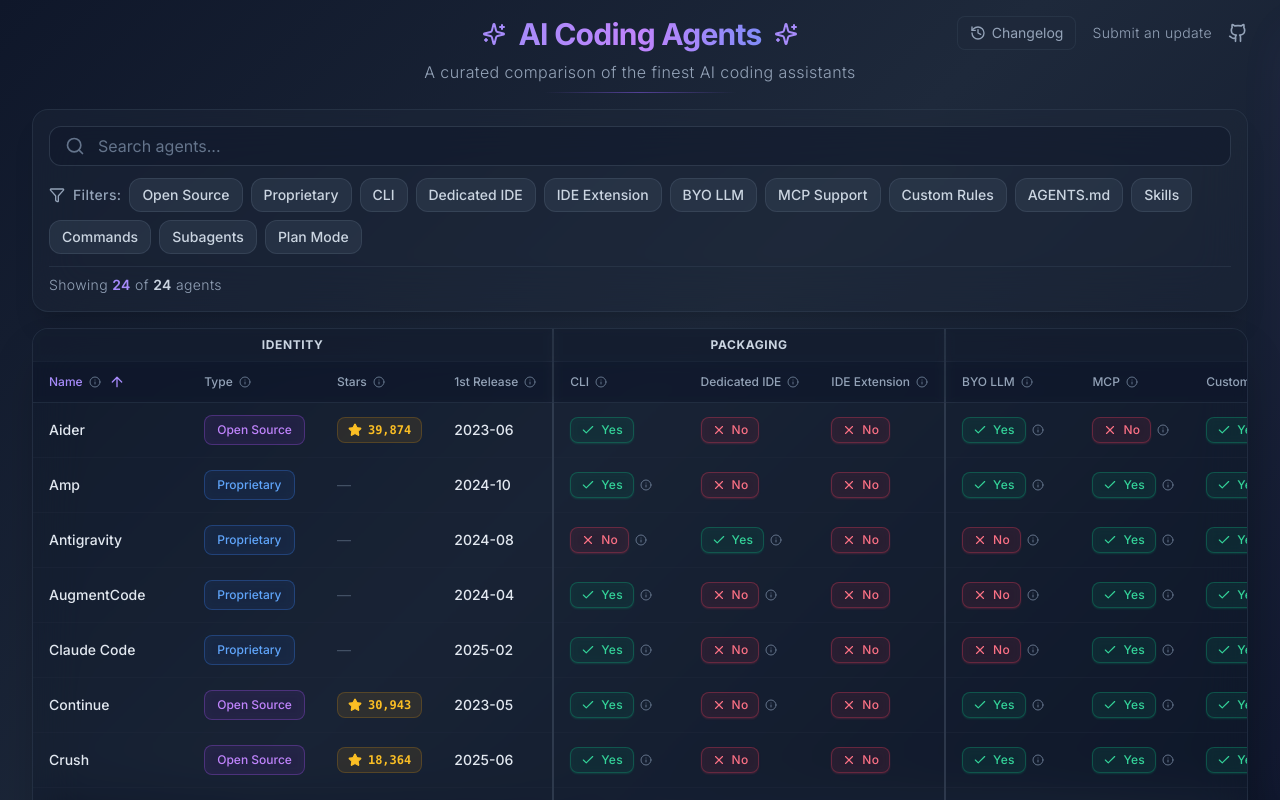
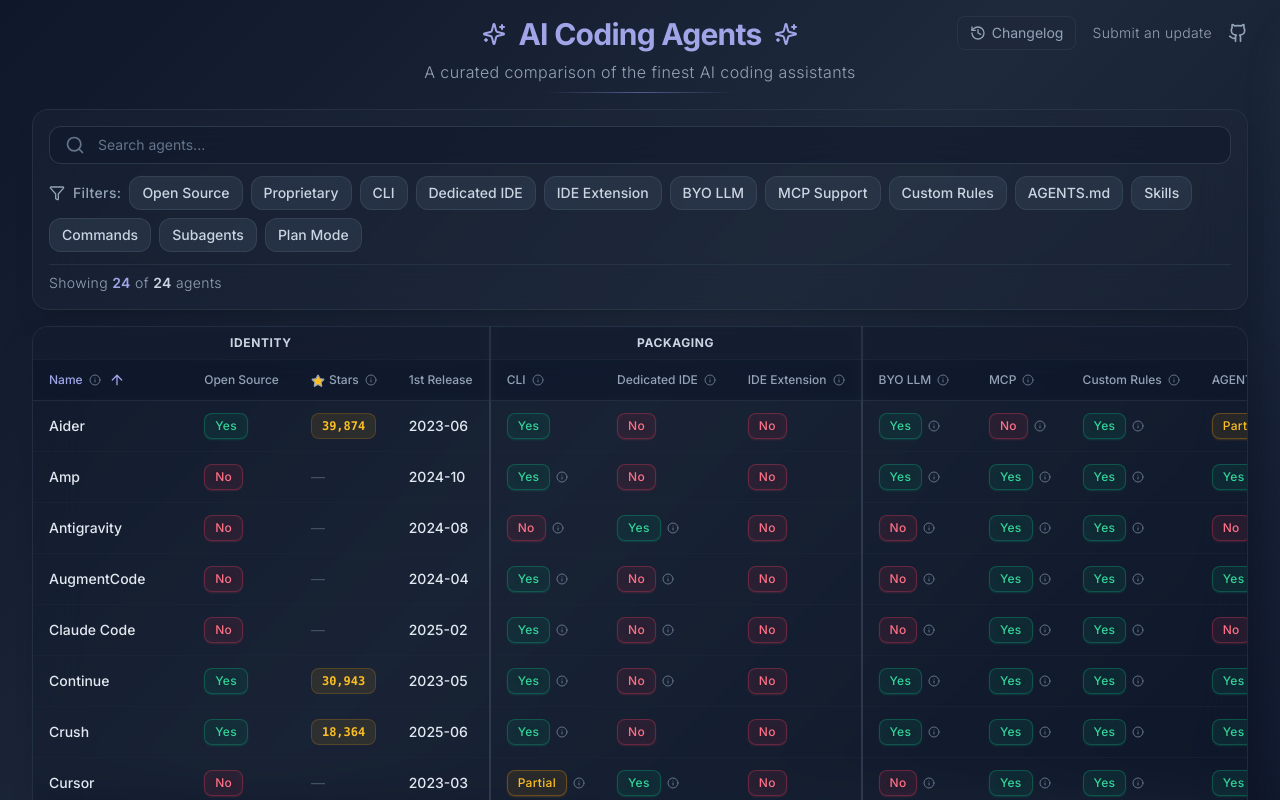
Before and after one commit to PackmindHub/coding-agents-matrix, a React (Vite) app: page / in a window 1280 px wide. Shown: the top 800 px of the page. Built offline with nearby package versions, Linux system fonts and the light colour scheme.

Commit message:
Many improvements on the frontend side

```diff
--- a/src/App.jsx
+++ b/src/App.jsx
@@ -88,7 +88,7 @@
           <div className="text-center">
             <div className="inline-flex items-center gap-3 mb-2">
               <Sparkles className="text-violet-400 w-6 h-6" />
-              <h1 className="text-3xl font-bold bg-gradient-to-r from-violet-400 via-purple-400 to-indigo-400 bg-clip-text text-transparent tracking-tight">
+              <h1 className="text-3xl font-bold text-violet-400 tracking-tight">
                 AI Coding Agents
               </h1>
               <Sparkles className="text-violet-400 w-6 h-6" />
--- a/src/components.css
+++ b/src/components.css
@@ -16,17 +16,6 @@
   /* ============================================
      Badge Patterns
      ============================================ */
-
-  /* Type Badges */
-  .badge-type-opensource {
-    @apply inline-flex items-center px-3 py-1.5 rounded-lg text-xs font-medium border backdrop-blur-sm;
-    @apply bg-purple-500/10 border-purple-500/30 text-purple-400;
-  }
-
-  .badge-type-proprietary {
-    @apply inline-flex items-center px-3 py-1.5 rounded-lg text-xs font-medium border backdrop-blur-sm;
-    @apply bg-blue-500/10 border-blue-500/30 text-blue-400;
-  }
 
   /* Status Badges */
   .badge-success {
@@ -79,7 +68,7 @@
 
   .input-base {
     @apply w-full pl-12 pr-4 py-2 bg-slate-900/50 border border-slate-600/50 rounded-xl;
-    @apply text-slate-200 placeholder-slate-500 outline-none;
+    @apply text-sm text-slate-200 placeholder-slate-500 outline-none;
     @apply focus:ring-2 focus:ring-violet-500/50 focus:border-violet-500/50;
     @apply transition-all duration-300;
   }
@@ -97,7 +86,7 @@
 
   .btn-filter-active {
     @apply px-3 py-1.5 rounded-xl text-sm font-medium;
-    @apply bg-gradient-to-r from-violet-600 to-purple-600 text-white;
+    @apply bg-violet-500 text-white;
     @apply shadow-lg shadow-violet-500/30 scale-105;
     @apply transition-all duration-300;
   }
@@ -194,7 +183,7 @@
 
   .drawer-title {
     @apply text-lg font-semibold;
-    @apply bg-gradient-to-r from-violet-400 via-purple-400 to-indigo-400 bg-clip-text text-transparent;
+    @apply text-violet-400;
   }
 
   .drawer-close-btn {
@@ -215,7 +204,7 @@
 
   .changelog-content h1 {
     @apply text-2xl font-bold mb-6;
-    @apply bg-gradient-to-r from-violet-400 via-purple-400 to-indigo-400 bg-clip-text text-transparent;
+    @apply text-violet-400;
   }
 
   .changelog-content h2 {
--- a/src/components/AgentCard.jsx
+++ b/src/components/AgentCard.jsx
@@ -1,8 +1,9 @@
 import ValueBadge from './ValueBadge'
-import { Github, Star, ExternalLink } from 'lucide-react'
+import { Github, ExternalLink } from 'lucide-react'
 
 const AgentCard = ({ agent }) => {
   const isOpenSource = agent.type === 'Open Source'
+  const openSourceValue = isOpenSource ? 'Yes' : 'No'
 
   // Extract domain from website URL
   const getWebsiteDomain = (url) => {
@@ -18,9 +19,10 @@
     <div className="glass-container p-5">
       <div className="flex items-start justify-between mb-4">
         <h3 className="text-lg font-bold text-slate-100 tracking-tight">{agent.name}</h3>
-        <span className={isOpenSource ? 'badge-type-opensource' : 'badge-type-proprietary'}>
-          {agent.type}
-        </span>
+        <div>
+          <span className="section-label block text-right mb-1">Open Source</span>
+          <ValueBadge value={openSourceValue} />
+        </div>
       </div>
 
       {/* GitHub and Website section */}
@@ -54,8 +56,7 @@
           <div className="flex items-center gap-2">
             {agent.ghStars && (
               <span className="badge-stars">
-                <Star className="w-3.5 h-3.5 fill-amber-400" />
-                <span className="font-semibold">{agent.ghStars.toLocaleString('en-US')}</span>
+                <span className="font-semibold">{agent.ghStars.toLocaleString('en-US')} stars</span>
               </span>
             )}
             {agent.firstRelease && (
--- a/src/components/AgentTable.jsx
+++ b/src/components/AgentTable.jsx
@@ -2,6 +2,7 @@
 import TableRow from './TableRow'
 import AgentCard from './AgentCard'
 import groups from '../data/groups.json'
+import { Star } from 'lucide-react'
 
 const AgentTable = ({ agents, sortConfig, onSort }) => {
   // Build a set of column keys that are at group boundaries (last column of each group, except the last group)
@@ -14,9 +15,9 @@
 
   const columns = [
     { key: 'name', label: 'Name', sortable: true, cellType: 'nameLink', tooltip: 'The name of the AI coding agent (click to visit website if available)' },
-    { key: 'type', label: 'Type', sortable: true, cellType: 'type', tooltip: 'Whether the agent is open source or proprietary' },
-    { key: 'ghStars', label: 'Stars', sortable: true, cellType: 'stars', tooltip: 'GitHub repository star count' },
-    { key: 'firstRelease', label: '1st Release', sortable: true, cellType: 'text', tooltip: 'First public release date (YYYY-MM)' },
+    { key: 'type', label: 'Open Source', sortable: true, cellType: 'openSource' },
+    { key: 'ghStars', label: <><Star className="w-3.5 h-3.5 fill-amber-400 inline-block mr-1" />Stars</>, sortable: true, cellType: 'stars', tooltip: 'GitHub repository star count' },
+    { key: 'firstRelease', label: '1st Release', sortable: true, cellType: 'text' },
     { key: 'cli', label: 'CLI', sortable: true, cellType: 'badge', tooltip: 'Command-line interface support for terminal-based usage' },
     { key: 'dedicatedIde', label: 'Dedicated IDE', sortable: true, cellType: 'badge', tooltip: 'Has its own integrated development environment' },
     { key: 'ideExtension', label: 'IDE Extension', sortable: true, cellType: 'badge', tooltip: 'Available as an IDE extension/plugin' },
--- a/src/components/TableCell.jsx
+++ b/src/components/TableCell.jsx
@@ -1,5 +1,5 @@
 import ValueBadge from './ValueBadge'
-import { Github, Star, ExternalLink } from 'lucide-react'
+import { Github, ExternalLink } from 'lucide-react'
 
 const TableCell = ({ value, type = 'text', detail, link, isGroupBoundary }) => {
   const borderClass = isGroupBoundary ? ' border-r-2 border-slate-600/50' : ''
@@ -12,13 +12,11 @@
     )
   }
 
-  if (type === 'type') {
-    const isOpenSource = value === 'Open Source'
+  if (type === 'openSource') {
+    const displayValue = value === 'Open Source' ? 'Yes' : 'No'
     return (
       <td className={`px-4 py-3 text-sm whitespace-nowrap${borderClass}`}>
-        <span className={isOpenSource ? 'badge-type-opensource' : 'badge-type-proprietary'}>
-          {value}
-        </span>
+        <ValueBadge value={displayValue} detail={detail} />
       </td>
     )
   }
@@ -124,7 +122,6 @@
         className="badge-stars"
         title={detail || ''}
       >
-        <Star className="w-3.5 h-3.5 fill-amber-400" />
         <span className="font-semibold">{formatted}</span>
       </span>
     )
--- a/src/components/ValueBadge.jsx
+++ b/src/components/ValueBadge.jsx
@@ -1,4 +1,3 @@
-import { Check, X, CircleDot } from 'lucide-react'
 import Tooltip from './Tooltip'
 
 const ValueBadge = ({ value, detail }) => {
@@ -11,34 +10,21 @@
   const getBadgeClass = () => {
     switch (normalizedValue) {
       case 'yes':
-        return {
-          className: 'badge-success',
-          icon: <Check className="w-3.5 h-3.5" />
-        }
+        return 'badge-success'
       case 'no':
-        return {
-          className: 'badge-error',
-          icon: <X className="w-3.5 h-3.5" />
-        }
+        return 'badge-error'
       case 'partial':
       case 'limited':
-        return {
-          className: 'badge-warning',
-          icon: <CircleDot className="w-3.5 h-3.5" />
-        }
+        return 'badge-warning'
       default:
-        return {
-          className: 'badge-neutral',
-          icon: null
-        }
+        return 'badge-neutral'
     }
   }
 
-  const { className, icon } = getBadgeClass()
+  const className = getBadgeClass()
 
   const badge = (
     <span className={className}>
-      {icon}
       <span className="capitalize tracking-wide">{normalizedValue}</span>
     </span>
   )
--- a/tailwind.config.js
+++ b/tailwind.config.js
@@ -13,9 +13,21 @@
           hover: 'rgb(51 65 85)',     // slate-700
         },
         brand: {
-          primary: 'rgb(139 92 246)',       // violet-500
-          'primary-hover': 'rgb(124 58 237)', // violet-600
-          secondary: 'rgb(168 85 247)',     // purple-500
+          primary: 'rgb(141 146 226)',       // #8D92E2
+          'primary-hover': 'rgb(117 121 204)', // darker variant
+          secondary: 'rgb(161 165 232)',     // lighter variant
+        },
+        violet: {
+          50: '#f5f5fc',
+          100: '#ebebf9',
+          200: '#d5d7f3',
+          300: '#b5b8ee',
+          400: '#a1a5e8',
+          500: '#8D92E2',
+          600: '#7579CC',
+          700: '#5d60b6',
+          800: '#4a4d91',
+          900: '#3d3f77',
         },
         status: {
           success: 'rgb(16 185 129)',   // emerald-500
@@ -64,12 +76,12 @@
         button: '0.5rem',   // 8px
       },
       boxShadow: {
-        'brand-sm': '0 1px 2px 0 rgb(139 92 246 / 0.05)',
-        'brand': '0 4px 6px -1px rgb(139 92 246 / 0.1), 0 2px 4px -2px rgb(139 92 246 / 0.1)',
-        'brand-lg': '0 10px 15px -3px rgb(139 92 246 / 0.1), 0 4px 6px -4px rgb(139 92 246 / 0.1)',
-        'brand-xl': '0 20px 25px -5px rgb(139 92 246 / 0.1), 0 8px 10px -6px rgb(139 92 246 / 0.1)',
-        'glow-violet-sm': '0 0 10px rgba(139, 92, 246, 0.3)',
-        'glow-violet': '0 0 20px rgba(139, 92, 246, 0.4)',
+        'brand-sm': '0 1px 2px 0 rgb(141 146 226 / 0.05)',
+        'brand': '0 4px 6px -1px rgb(141 146 226 / 0.1), 0 2px 4px -2px rgb(141 146 226 / 0.1)',
+        'brand-lg': '0 10px 15px -3px rgb(141 146 226 / 0.1), 0 4px 6px -4px rgb(141 146 226 / 0.1)',
+        'brand-xl': '0 20px 25px -5px rgb(141 146 226 / 0.1), 0 8px 10px -6px rgb(141 146 226 / 0.1)',
+        'glow-violet-sm': '0 0 10px rgba(141, 146, 226, 0.3)',
+        'glow-violet': '0 0 20px rgba(141, 146, 226, 0.4)',
       },
       transitionDuration: {
         fast: '200ms',
```
